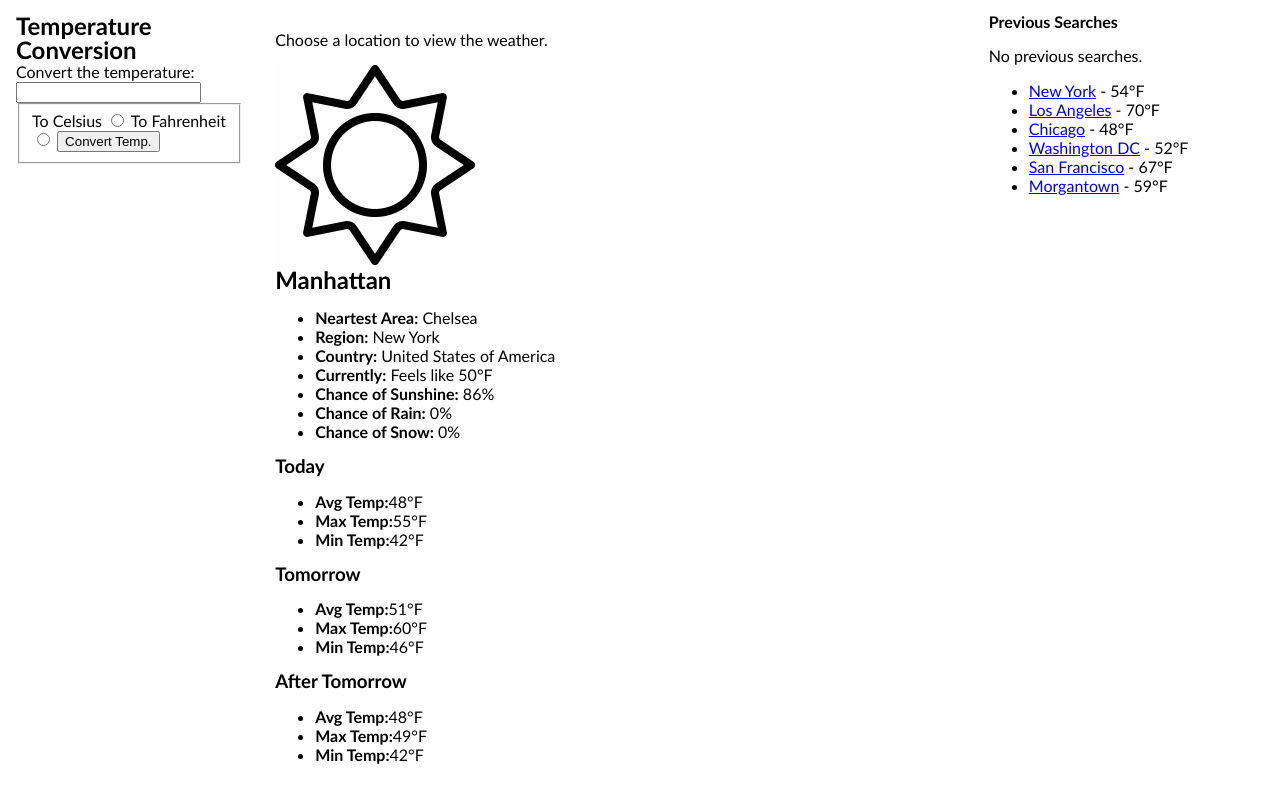
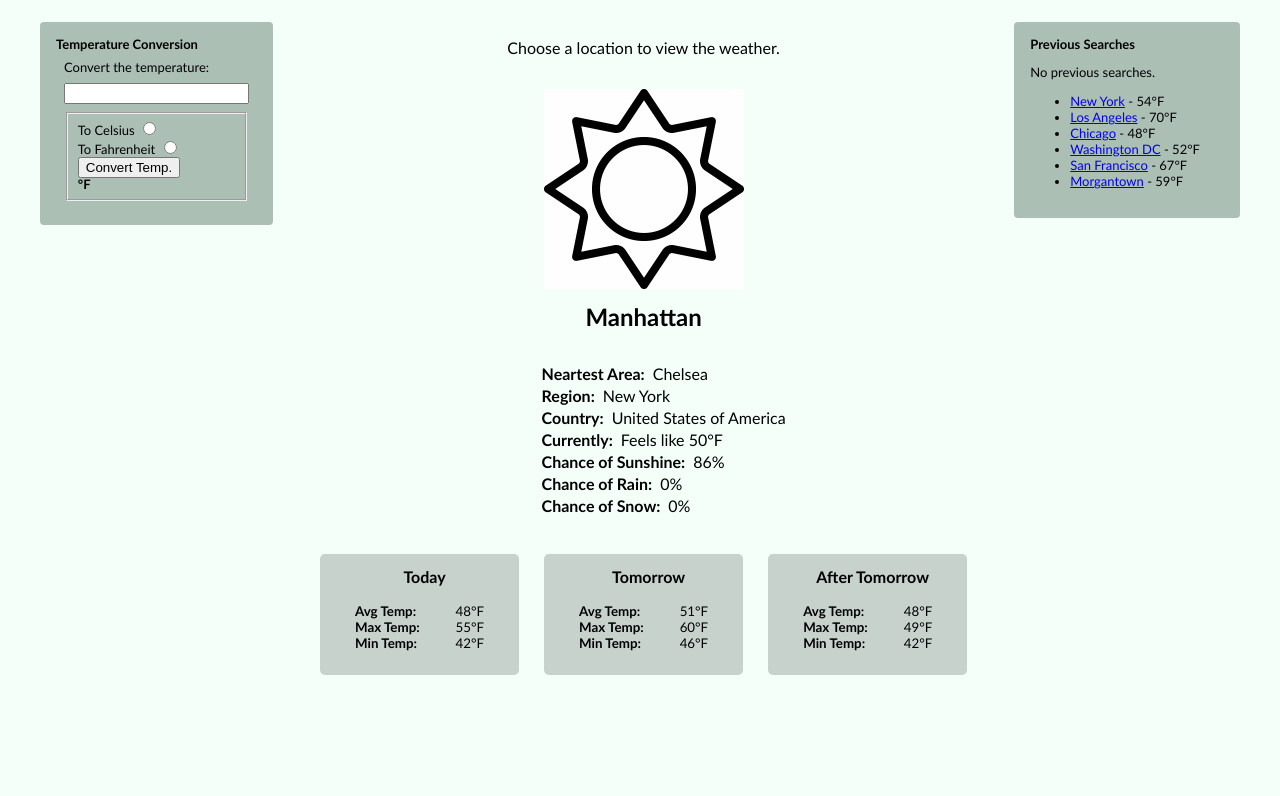
Before and after one commit to rboyce212/project-weather-app_rboyce212_04-12-2023, a website: page index.html in a window 1280 px wide. Shown: the part 136-932 px from the top of the page. After the commit the page ends 855 px from the top, so only its background shows below. Drawn offline with Linux system fonts and the light colour scheme.

Commit message:
not enough time for JS

```diff
--- a/app.js
+++ b/app.js
@@ -0,0 +1,11 @@
+const form = document.querySelector(".search-location");
+const formInput = document.querySelector("#search-input");
+
+form.addEventListener("submit", handleFetchWeatherApi);
+
+function handleFetchWeatherApi(event) {
+  event.preventDefault();
+
+  let data = fetchWeatherApi(formInput.value);
+  console.log(data);
+}
--- a/index.html
+++ b/index.html
@@ -21,7 +21,7 @@
     <div class="content-container">
       <aside class="conversion">
         <!-- (will contain a temperature conversion widget), starts empty -->
-        <h2>Temperature Conversion</h2>
+        <h4>Temperature Conversion</h4>
         <form class="conversion-form">
           <label for="conversion-form">Convert the temperature:</label>
           <input
@@ -35,18 +35,19 @@
               To Celsius
               <input id="to-c" name="convert-temp" type="radio" value="c" />
             </label>
+            <br />
             <label class="form-radio">
               To Fahrenheit
               <input id="to-f" name="convert-temp" type="radio" value="f" />
             </label>
-            <button type="submit">Convert Temp.</button>
+            <button id="convert-button" type="submit">Convert Temp.</button>
             <!-- this h4 will contain the result of the conversion calculation -->
-            <h4></h4>
+            <h4>&#176;F</h4>
           </fieldset>
         </form>
       </aside>
-      <main>
-        <article>
+      <main class="current-details">
+        <article class="location">
           <!-- Paragraph should only appear if no location is entered -->
           <p>Choose a location to view the weather.</p>
           <!-- this will contain the current weather (starts empty) -->
@@ -70,10 +71,11 @@
           <article>
             <h3>Today</h3>
             <ul>
-                <li><strong>Avg Temp:</strong>48&#176;F</li>
-                <li><strong>Max Temp:</strong>55&#176;F</li>
-                <li><strong>Min Temp:</strong>42&#176;F</li>
+              <li><strong>Avg Temp:</strong>48&#176;F</li>
+              <li><strong>Max Temp:</strong>55&#176;F</li>
+              <li><strong>Min Temp:</strong>42&#176;F</li>
             </ul>
+          </article>
           <article>
             <h3>Tomorrow</h3>
             <ul>
@@ -92,7 +94,7 @@
           </article>
         </aside>
       </main>
-      <aside>
+      <aside class="history">
         <!-- This next section will contain search history.  On page load it should have the H4 and paragraph with empty UL
         When a location is searched, the location and "feels like" temp are appended as a LI in the UL.
         If a previous search link is clicked, the search is performed with NO change to the LI list. -->
@@ -112,5 +114,6 @@
         </section>
       </aside>
     </div>
+    <script src="app.js"></script>
   </body>
 </html>
--- a/style.css
+++ b/style.css
@@ -3,6 +3,7 @@ body {
   height: 100%;
   margin: 0;
   padding: 0;
+  background-color: mintcream;
 }
 
 body {
@@ -37,42 +38,98 @@ h6 {
   align-items: center;
   padding: 2rem;
   text-align: center;
+  width: 75%;
+  margin-left: auto;
+  margin-right: auto;
 }
 .search-location {
   padding-top: 1rem;
 }
+
 .content-container {
   display: grid;
   grid-template-columns: 1fr 3fr 1fr;
   gap: 2rem;
   max-width: 1200px;
-  padding: 1rem;
+  padding: 1.5rem;
+  margin: 0 auto;
 }
 
-.centered {
+/* ASIDES */
+.conversion,
+.history {
+  background-color: #acbfb5;
+  border-radius: 0.25rem;
+  font-size: small;
+  padding: 1rem;
+  align-self: flex-start;
+}
+
+form-groups h4 {
+  margin-top: 1rem;
+}
+
+.conversion h2,
+.history h2 {
+  font-size: medium;
+  margin-bottom: 1rem;
+}
+.conversion form {
+  padding: 0.5rem;
+  gap: 0.5rem;
+  display: flex;
+  flex-direction: column;
+  align-self: center;
+}
+
+.location {
+  display: flex;
+  flex-direction: column;
+  gap: 1rem;
+  align-items: center;
+}
+
+.location ul {
+  list-style: none;
+}
+
+.location li {
+  display: flex;
+  gap: 0.5rem;
+  margin: 3px;
+}
+
+.forecast {
+  display: grid;
+  grid-template-columns: repeat(3, 1fr);
+  margin: 10px 5px 10px 5px;
+  gap: 5px;
   text-align: center;
 }
 
-.landingpage {
-  grid-row: 2;
-  grid-column: 1 / span 3;
-  background-color: lightgray;
-  border: 2px solid midnightblue;
-  text-align: center;
-  margin: 0px auto;
+.forecast article {
+  background-color: #c7d2cc;
+  border-radius: 5px;
+  padding: 10px;
+  margin: 10px;
 }
 
-.forecast {
-  grid-row: 2;
-  grid-column: 1 / 4;
+.forecast h3 {
+  font-size: medium;
+  padding: 5px;
+  width: 100%;
 }
 
-.grid {
-  display: grid;
-  grid-template-columns: 1fr 1fr 1fr;
+.forecast ul {
+  display: flex;
+  flex-direction: column;
+  list-style: none;
+  font-size: smaller;
+  padding-left: 25px;
+  padding-right: 25px;
 }
 
-#dup-grid {
-  grid-template-columns: repeat(4, 230px);
-  grid-template-rows: repeat(3, 200px);
+.forecast li {
+  display: flex;
+  justify-content: space-between;
 }
```
